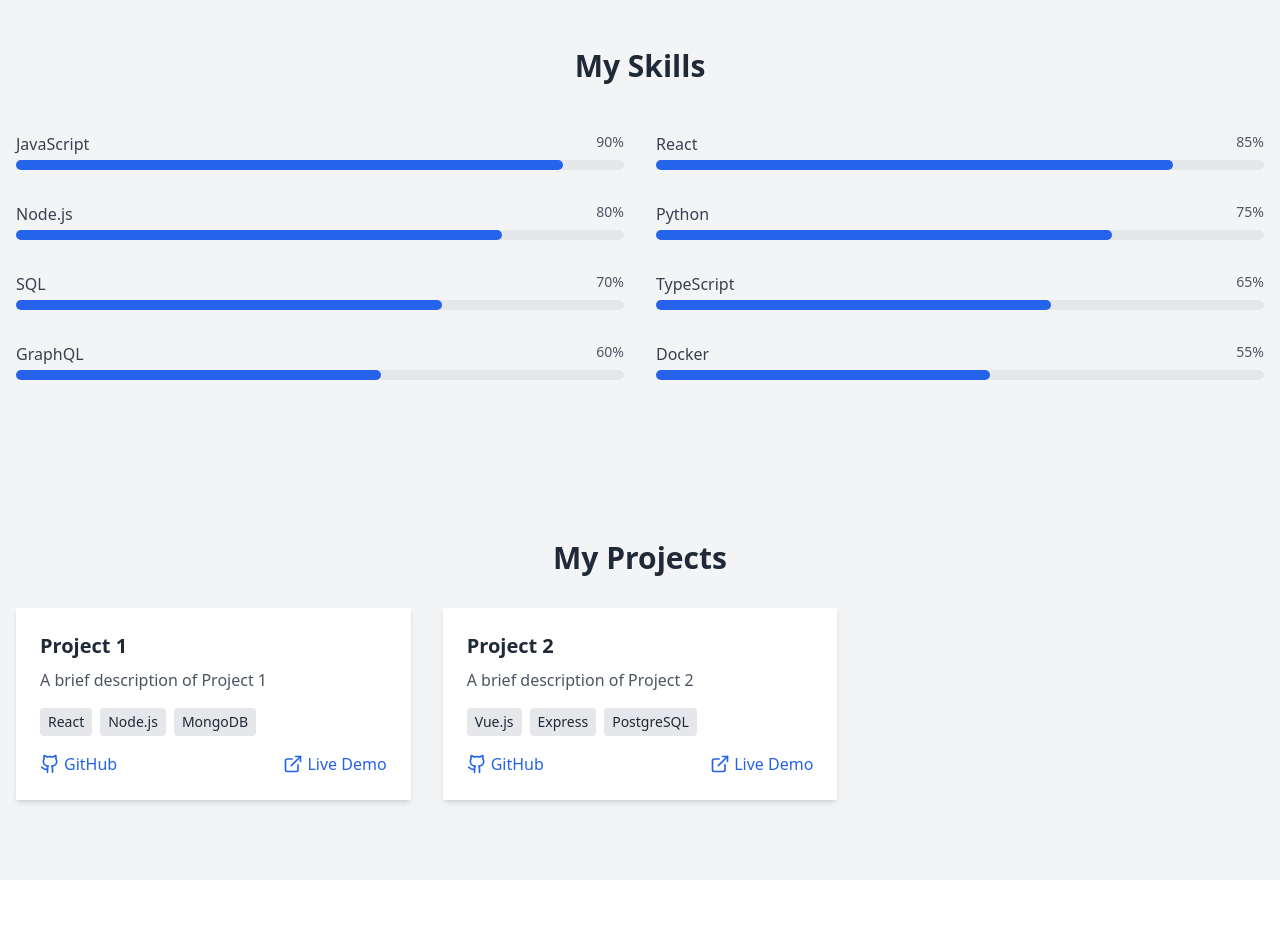
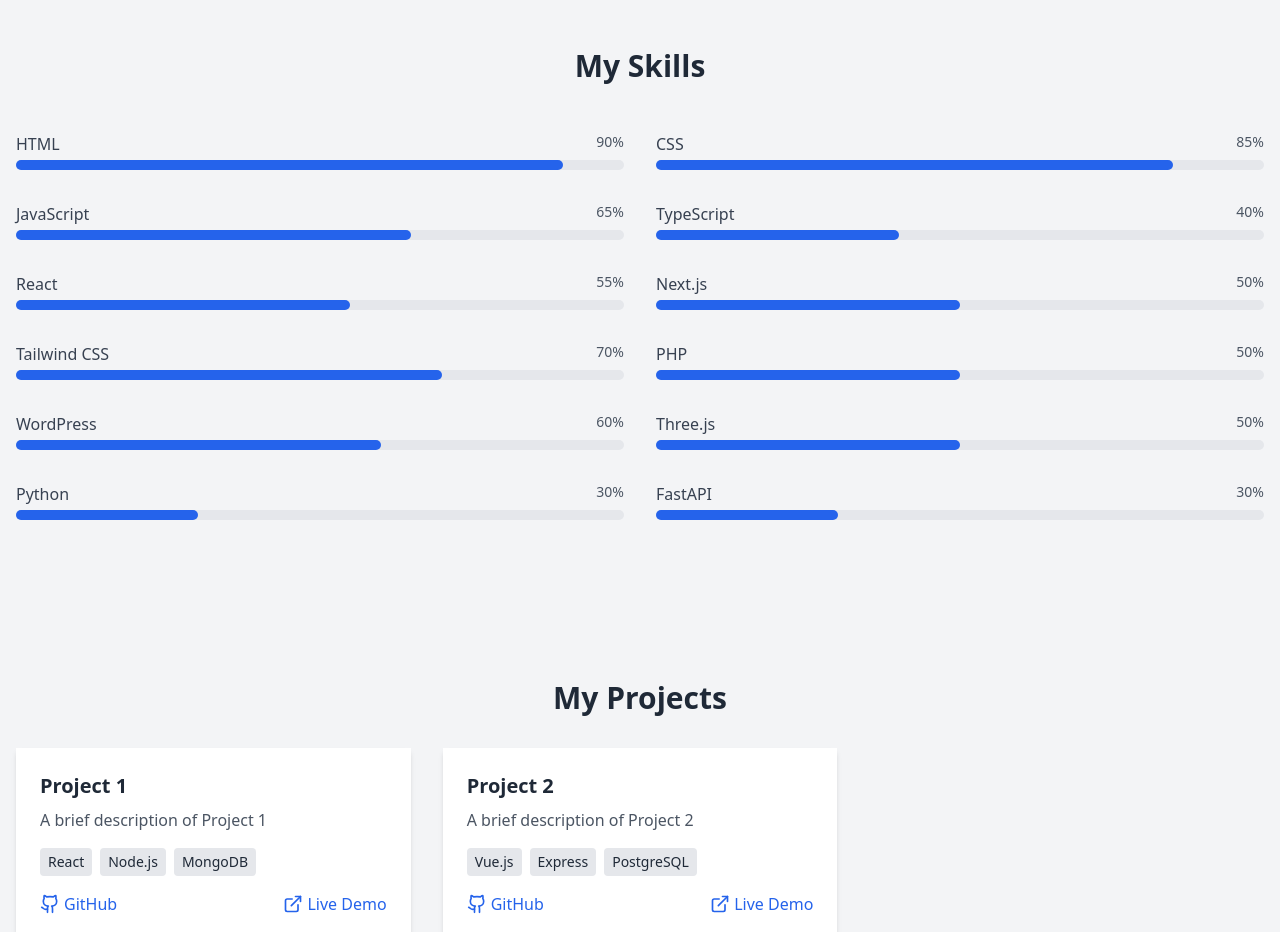
Before and after one commit to masahiro8218/next-portfolio, a Next.js app: page / in a window 1280 px wide. Shown: the part 1360-2292 px from the top of the page. Built offline with nearby package versions, Linux system fonts and the light colour scheme; a web font is replaced by a local one.

Commit message:
Skills.tsx 完了

```diff
--- a/components/Skills.tsx
+++ b/components/Skills.tsx
@@ -3,14 +3,18 @@
 import { motion } from 'framer-motion'
 
 const skills = [
-  { name: 'JavaScript', level: 90 },
-  { name: 'React', level: 85 },
-  { name: 'Node.js', level: 80 },
-  { name: 'Python', level: 75 },
-  { name: 'SQL', level: 70 },
-  { name: 'TypeScript', level: 65 },
-  { name: 'GraphQL', level: 60 },
-  { name: 'Docker', level: 55 },
+  { name: 'HTML', level: 90 },
+  { name: 'CSS', level: 85 },
+  { name: 'JavaScript', level: 65 },
+  { name: 'TypeScript', level: 40 },
+  { name: 'React', level: 55 },
+  { name: 'Next.js', level: 50 },
+  { name: 'Tailwind CSS', level: 70 },
+  { name: 'PHP', level: 50 },
+  { name: 'WordPress', level: 60 },
+  { name: 'Three.js', level: 50 },
+  { name: 'Python', level: 30 },
+  { name: 'FastAPI', level: 30 },
 ]
 
 const Skills = () => {
```
